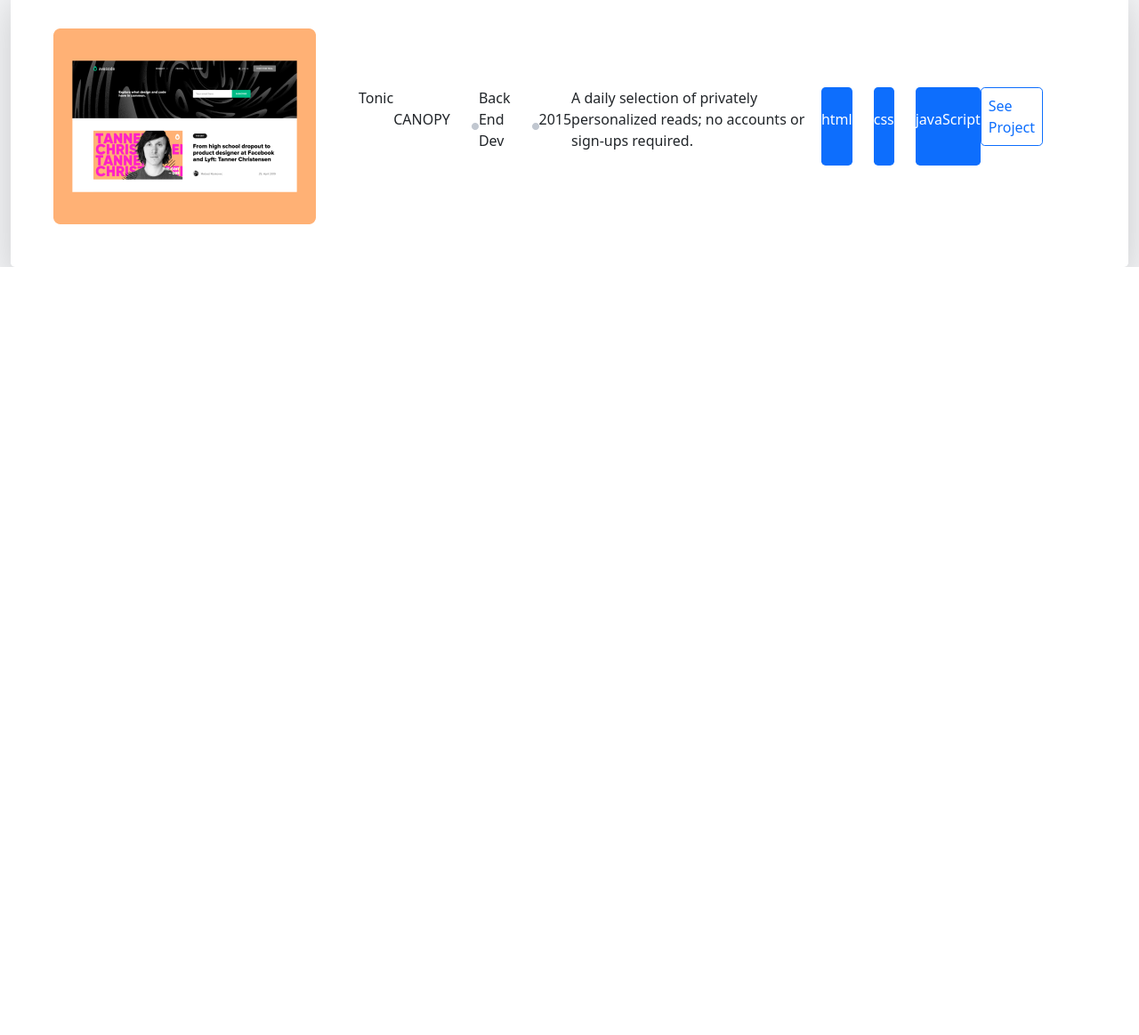
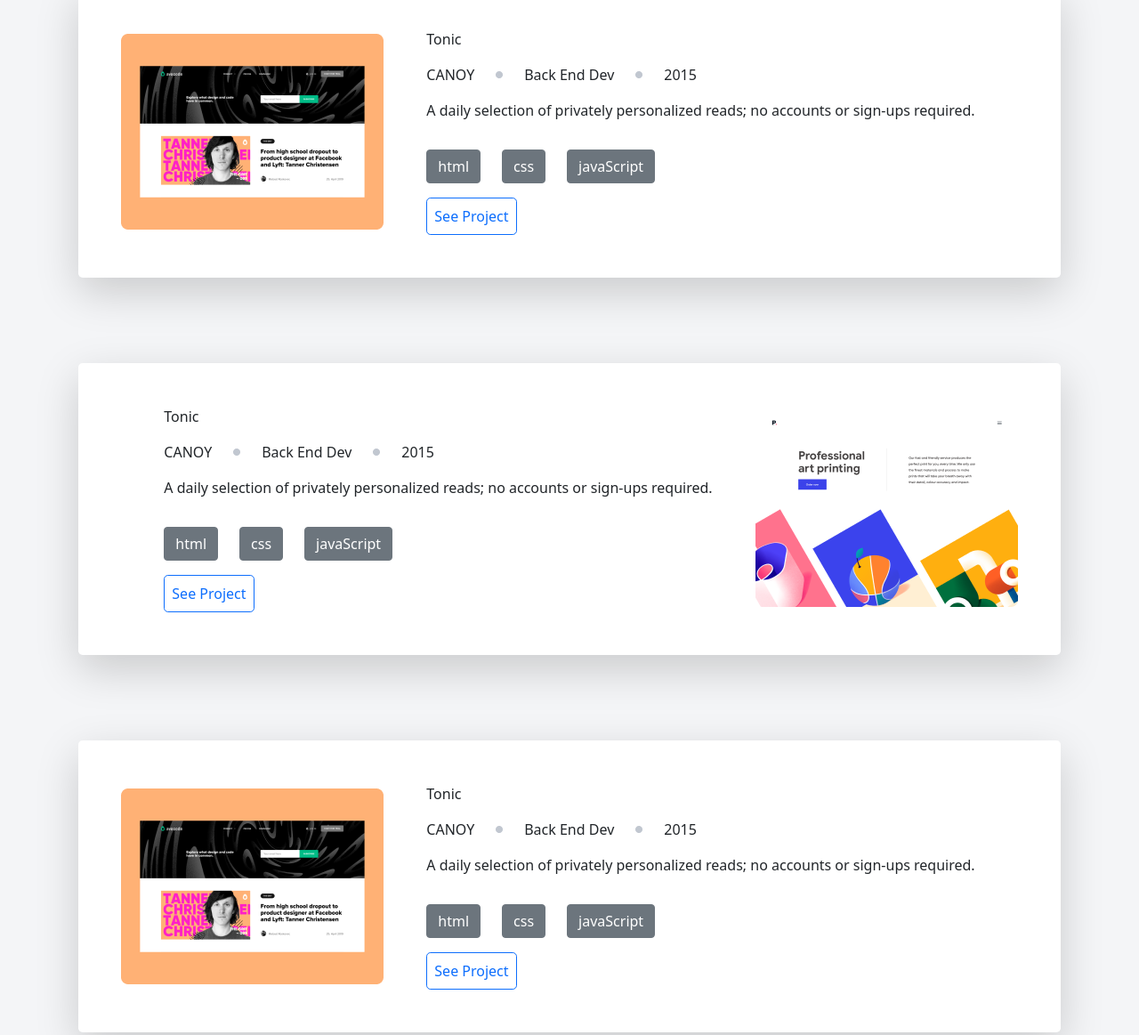
Before and after one commit to Lordkaito/bootstrap_portfolio, a plain HTML site: page index.html in a window 1280 px wide. Shown: the part 928-2091 px from the top of the page at 89% size. Before the commit the page ends 1228 px from the top, so only its background shows below. Drawn offline with Linux system fonts and the light colour scheme.

Commit message:
Restructure the works section

```diff
--- a/index.html
+++ b/index.html
@@ -22,7 +22,7 @@
     }
 
     body {
-      background-color: #F4F5F7;
+      background-color: #f4f5f7;
     }
 
     .m-width-70 {
@@ -34,13 +34,14 @@
     }
 
     .work-section {
-      background-color: #F4F5F7;
+      background-color: #f4f5f7;
       margin-top: 5rem;
     }
 
     .work-card {
       background-color: white;
     }
+
   </style>
 </head>
 
@@ -66,7 +67,7 @@
     </div>
   </nav>
   <main class="container-fluid">
-    <section class="headline d-flex align-items-center justify-content-center rounded-bottom">
+    <section class="headline d-flex align-items-center justify-content-center rounded-bottom mb-5">
       <div class="d-flex flex-column align-items-start m-width-70">
         <div class="about-container">
           <h1 class="about fs-1">
@@ -105,188 +106,160 @@
         </ul>
       </div>
     </section>
-    <section class="d-grid align-items-center justify-content-center work-section">
-      <div class="d-flex justify-content-center align-items-center px-5 py-5 work-card rounded-3 shadow-lg">
+    <section class="d-grid align-items-center justify-content-center work-section gap-5">
+      <div class="d-flex justify-content-center align-items-center px-5 py-5 work-card rounded-3 shadow-lg mb-5">
         <div class="image-card">
           <img src="./images/work-4.png" alt="project example" class="image">
         </div>
-        <div class="text-side d-flex flex-xxl-column px-5">
-          <div class="d-flex flex-xxl-column align-items-start justify-content-center">
+        <div class="text-side d-flex flex-column px-5">
           <p class="">Tonic</p>
-            <div class="">
-              <div class="d-flex align-items-center justify-content-center gap-4">
-                <p class="m-xxl-0">CANOPY</p>
-                <div class="d-flex align-items-center justify-content-center">
+          <div class="d-flex mb-3">
+            <div class="d-flex gap-4 justify-content-between align-items-center">
+              <span class="d-flex">CANOY</span>
               <img src="./images/Counter.png" alt="">
-                  <p class="m-xxl-0">Back End Dev</p>
-                </div>
-                <div class="d-flex align-items-center justify-content-center">
+              <span>Back End Dev</span>
               <img src="./images/Counter.png" alt="">
-                  <p class="m-xxl-0">2015</p>
+              <span>2015</span>
             </div>
           </div>
-            </div>
-          </div>
-          <div class="work-description">
-            <p class="description mt-xxl-2">A daily selection of privately personalized reads; no accounts or sign-ups required.
+          <div class="d-flex mb-3">
+            <p class="description">A daily selection of privately personalized reads; no accounts or sign-ups
+              required.
             </p>
           </div>
-          <div class="d-flex gap-4">
-            <div class="btn-color d-flex align-items-center justify-content-center rounded-3">
-              <p class="m-xxl-2 text-white">html</p>
-            </div>
-            <div class="btn-color d-flex align-items-center justify-content-center rounded-3">
-              <p class="m-xxl-2 text-white">css</p>
-            </div>
-            <div class="btn-color d-flex align-items-center justify-content-center rounded-3">
-              <p class="m-xxl-2 text-white">javaScript</p>
-            </div>
+          <div class="d-flex">
+            <ul class="list-unstyled d-flex gap-4 mb-3">
+              <li class="text-white btn btn-secondary">html</li>
+              <li class="text-white btn btn-secondary">css</li>
+              <li class="text-white btn btn-secondary">javaScript</li>
+            </ul>
           </div>
           <div class="action">
             <div class="d-flex align-items-center justify-content-start">
-              <a href="#" class="mt-xxl-4 text-decoration-none px-2 py-2 border rounded-3">
+              <a href="#" class="text-decoration-none px-2 py-2 border rounded-3">
                 See Project
               </a>
             </div>
           </div>
         </div>
       </div>
-      <!-- <div class="work-card desk-d-grid d-flex ja-center">
-        <div class="image-card order-2">
-          <img src="./images/work-3.png" alt="project example" class="image">
+
+      <div
+        class="d-flex justify-content-center align-items-center px-5 py-5 work-card rounded-3 shadow-lg flex-row-reverse mb-5">
+        <div class="image-card">
+          <img src="./images/work-1.png" alt="project example" class="image">
         </div>
-        <div class="text-card d-flex">
-          <div class="primary-text">
-            <p class="name">Multi-Post Stories</p>
-            <div class="frame">
-              <div class="frame-div d-flex">
-                <p>CANOPY</p>
-                <div class="frame-img">
+        <div class="text-side d-flex flex-column px-5">
+          <p class="">Tonic</p>
+          <div class="d-flex mb-3">
+            <div class="d-flex gap-4 justify-content-between align-items-center">
+              <span class="d-flex">CANOY</span>
               <img src="./images/Counter.png" alt="">
-                  <p>Back End Dev</p>
-                </div>
-                <div class="frame-img">
+              <span>Back End Dev</span>
               <img src="./images/Counter.png" alt="">
-                  <p>2015</p>
+              <span>2015</span>
             </div>
           </div>
-            </div>
-          </div>
-          <div class="work-description">
-            <p class="description">A daily selection of privately personalized reads; no accounts or sign-ups required.
+          <div class="d-flex mb-3">
+            <p class="description">A daily selection of privately personalized reads; no accounts or sign-ups
+              required.
             </p>
           </div>
-          <div class="tags d-flex">
-            <div class="tag">
-              <p class="tag-text">html</p>
-            </div>
-            <div class="tag">
-              <p class="tag-text">css</p>
-            </div>
-            <div class="tag">
-              <p class="tag-text">javaScript</p>
-            </div>
+          <div class="d-flex">
+            <ul class="list-unstyled d-flex gap-4 mb-3">
+              <li class="text-white btn btn-secondary">html</li>
+              <li class="text-white btn btn-secondary">css</li>
+              <li class="text-white btn btn-secondary">javaScript</li>
+            </ul>
           </div>
           <div class="action">
-            <div class="d-flex">
-              <a href="#" class="action-btn btn">
+            <div class="d-flex align-items-center justify-content-start">
+              <a href="#" class="text-decoration-none px-2 py-2 border rounded-3">
                 See Project
               </a>
             </div>
           </div>
         </div>
       </div>
-      <div class="work-card desk-d-grid d-flex ja-center">
+
+      <div class="d-flex justify-content-center align-items-center px-5 py-5 work-card rounded-3 shadow-lg mb-5">
         <div class="image-card">
-          <img src="./images/work-2.png" alt="project example" class="image">
+          <img src="./images/work-4.png" alt="project example" class="image">
         </div>
-        <div class="text-card d-flex">
-          <div class="primary-text">
-            <p class="name">Tonic</p>
-            <div class="frame">
-              <div class="frame-div d-flex">
-                <p>CANOPY</p>
-                <div class="frame-img">
+        <div class="text-side d-flex flex-column px-5">
+          <p class="">Tonic</p>
+          <div class="d-flex mb-3">
+            <div class="d-flex gap-4 justify-content-between align-items-center">
+              <span class="d-flex">CANOY</span>
               <img src="./images/Counter.png" alt="">
-                  <p>Back End Dev</p>
-                </div>
-                <div class="frame-img">
+              <span>Back End Dev</span>
               <img src="./images/Counter.png" alt="">
-                  <p>2015</p>
+              <span>2015</span>
             </div>
           </div>
-            </div>
-          </div>
-          <div class="work-description">
-            <p class="description">A daily selection of privately personalized reads; no accounts or sign-ups required.
+          <div class="d-flex mb-3">
+            <p class="description">A daily selection of privately personalized reads; no accounts or sign-ups
+              required.
             </p>
           </div>
-          <div class="tags d-flex">
-            <div class="tag">
-              <p class="tag-text">html</p>
-            </div>
-            <div class="tag">
-              <p class="tag-text">css</p>
-            </div>
-            <div class="tag">
-              <p class="tag-text">javaScript</p>
-            </div>
+          <div class="d-flex">
+            <ul class="list-unstyled d-flex gap-4 mb-3">
+              <li class="text-white btn btn-secondary">html</li>
+              <li class="text-white btn btn-secondary">css</li>
+              <li class="text-white btn btn-secondary">javaScript</li>
+            </ul>
           </div>
           <div class="action">
-            <div class="d-flex">
-              <a href="#" class="action-btn btn">
+            <div class="d-flex align-items-center justify-content-start">
+              <a href="#" class="text-decoration-none px-2 py-2 border rounded-3">
                 See Project
               </a>
             </div>
           </div>
         </div>
       </div>
-      <div class="work-card desk-d-grid d-flex ja-center">
-        <div class="image-card order-2">
-          <img src="./images/work-1.png" alt="project example" class="image">
+
+      <div
+        class="d-flex justify-content-center align-items-center px-5 py-5 work-card rounded-3 shadow-lg flex-row-reverse mb-5">
+        <div class="image-card">
+          <img src="./images/work-3.png" alt="project example" class="image">
         </div>
-        <div class="text-card d-flex">
-          <div class="primary-text">
-            <p class="name">Multi-Post Stories</p>
-            <div class="frame">
-              <div class="frame-div d-flex">
-                <p>CANOPY</p>
-                <div class="frame-img">
+        <div class="text-side d-flex flex-column px-5">
+          <p class="">Tonic</p>
+          <div class="d-flex mb-3">
+            <div class="d-flex gap-4 justify-content-between align-items-center">
+              <span class="d-flex">CANOY</span>
               <img src="./images/Counter.png" alt="">
-                  <p>Back End Dev</p>
-                </div>
-                <div class="frame-img">
+              <span>Back End Dev</span>
               <img src="./images/Counter.png" alt="">
-                  <p>2015</p>
+              <span>2015</span>
             </div>
           </div>
+          <div class="d-flex mb-3">
+            <p class="description">A daily selection of privately personalized reads; no accounts or sign-ups
+              required.
+            </p>
           </div>
-          </div>
-          <div class="work-description">
-            <p class="description">A daily selection of privately personalized reads; no accounts or sign-ups
-              required. </p>
-          </div>
-          <div class="tags d-flex">
-            <div class="tag">
-              <p class="tag-text">html</p>
-            </div>
-            <div class="tag">
-              <p class="tag-text">css</p>
-            </div>
-            <div class="tag">
-              <p class="tag-text">javaScript</p>
-            </div>
+          <div class="d-flex">
+            <ul class="list-unstyled d-flex gap-4 mb-3">
+              <li class="text-white btn btn-secondary">html</li>
+              <li class="text-white btn btn-secondary">css</li>
+              <li class="text-white btn btn-secondary">javaScript</li>
+            </ul>
           </div>
           <div class="action">
-            <div class="d-flex">
-              <a href="#" class="action-btn btn">
+            <div class="d-flex align-items-center justify-content-start">
+              <a href="#" class="text-decoration-none px-2 py-2 border rounded-3">
                 See Project
               </a>
             </div>
           </div>
         </div>
-      </div> -->
+      </div>
+
+
     </section>
+
   </main>
 </body>
 
```
Lines whose indentation alone changed are shown as unchanged.
